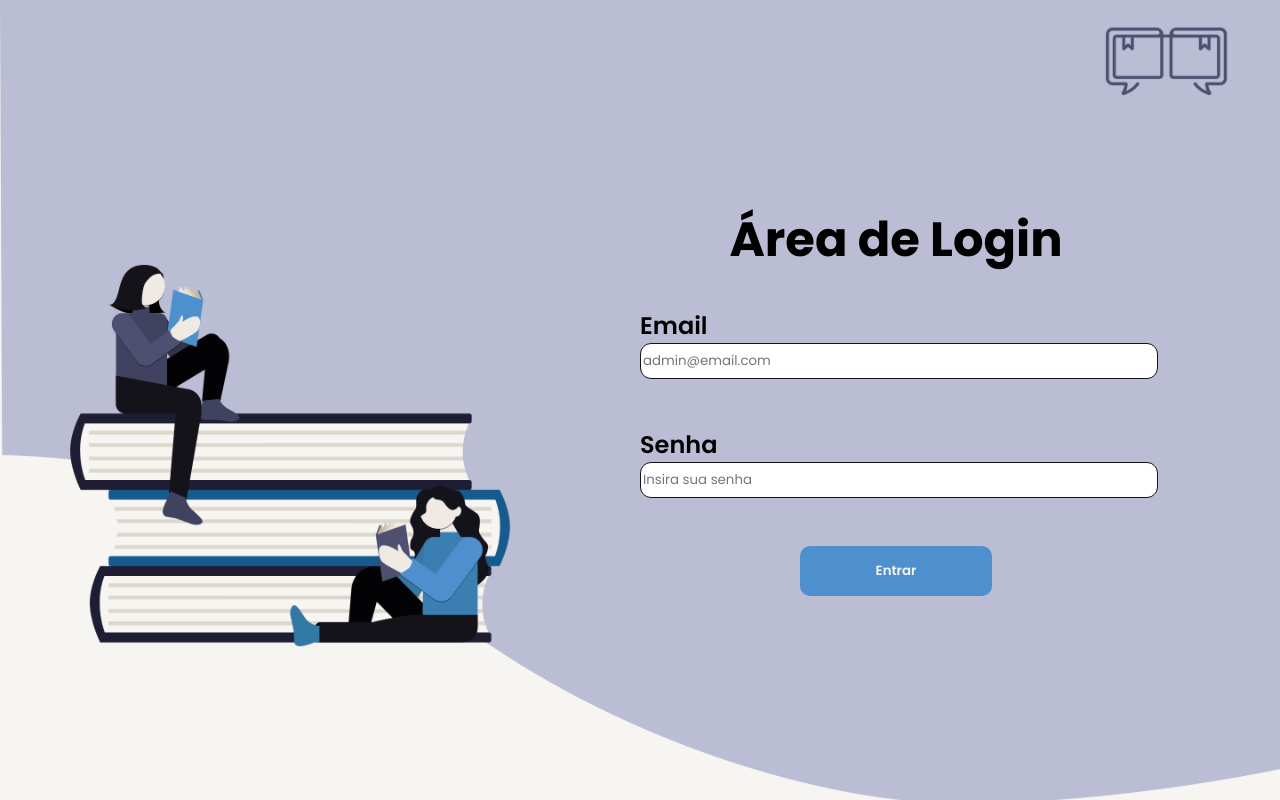
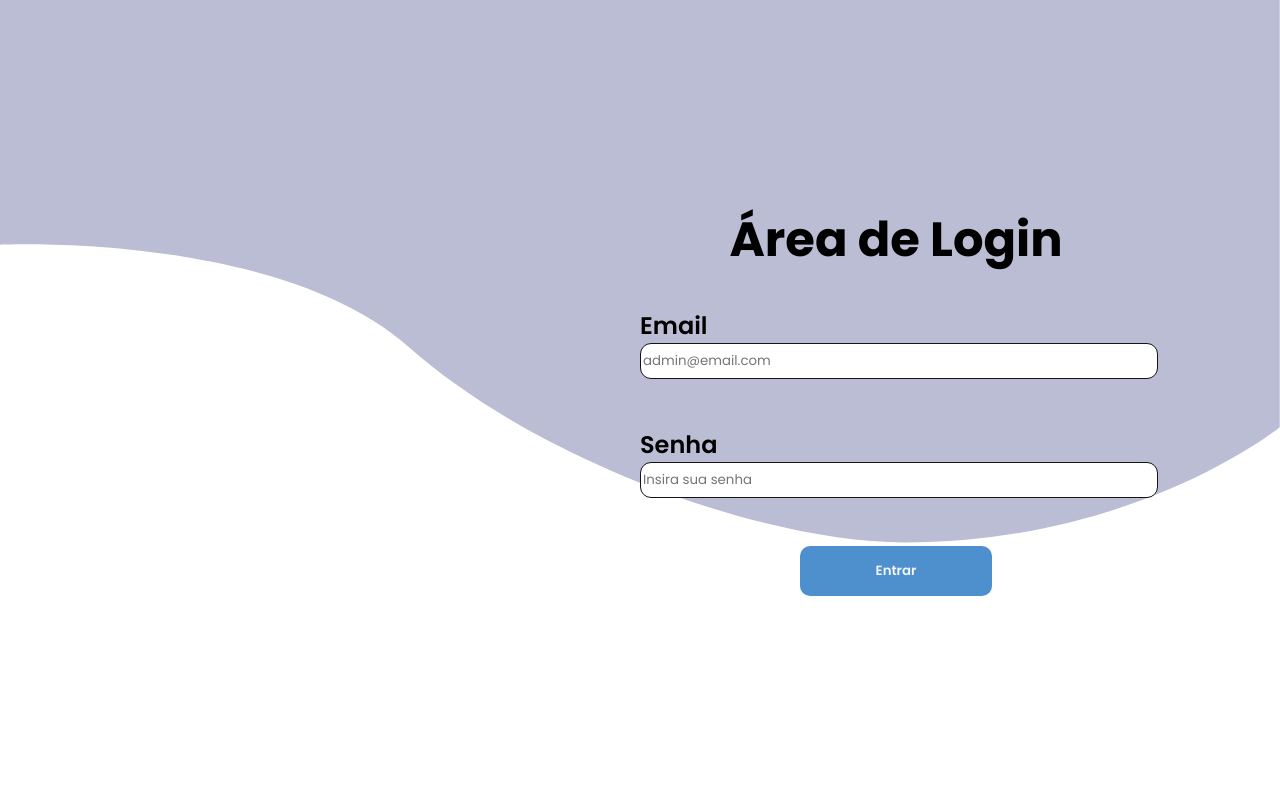
Before and after one commit to PaginaApp/PaginaADM, an Angular app: page /login in a window 1280 px wide. Built offline with nearby package versions, Linux system fonts and the light colour scheme.

Commit message:
refactor: Update login component CSS and HTML for better styling and functionality

```diff
--- a/src/app/components/login/login.component.css
+++ b/src/app/components/login/login.component.css
@@ -1,6 +1,6 @@
 
 .content{
-  background-image: url('../../images/login.png');
+  /* background-image: url('../../images/login.png'); */
   background-repeat: no-repeat;
   background-size: cover;
   width: 100vw;
@@ -57,3 +57,12 @@
   align-items: center;
   justify-content: center;
 }
+
+svg {
+  position: absolute;
+  top: 0;
+  left: 0;
+  z-index: -1;
+  width: 100%;
+  height: auto;
+}
--- a/src/app/components/login/login.component.html
+++ b/src/app/components/login/login.component.html
@@ -1,4 +1,7 @@
 <div class="content">
+  <svg width="1661" height="704" viewBox="0 0 1661 704" fill="none" xmlns="http://www.w3.org/2000/svg">
+    <path d="M0 317.5C0 317.5 361.204 300.6 530 450C698.796 599.4 993.644 704 1173 704C1475.5 704 1660.65 554.5 1660.65 554.5V224.965V0H858.648H0V317.5Z" fill="#BABDD3"/>
+  </svg>
   <div class="log">
     <h1 class="title">Área de Login</h1>
     <form [formGroup]="loginForm" (ngSubmit)="login()" class="form">
@@ -8,7 +11,7 @@
       </div>
       <div class="input">
         <label for="senha">Senha</label>
-        <input type="senha" id="senha" formControlName="senha" placeholder="Insira sua senha">
+        <input type="password" id="senha" formControlName="senha" placeholder="Insira sua senha">
       </div>
       <div class="btn">
         <button type="submit" class="button-primary">Entrar</button>
--- a/src/app/components/login/login.component.ts
+++ b/src/app/components/login/login.component.ts
@@ -69,7 +69,7 @@ export class LoginComponent {
       sessionStorage.setItem('user', JSON.stringify(response.user));
 
       // redireciona para a página inicial
-      this.router.navigate(['/conta']);
+      this.router.navigate(['/relatorio']);
     } catch (error) {
       console.error('Erro ao chamar createSession', error);
       this.error = 'Erro ao chamar createSession';
```
